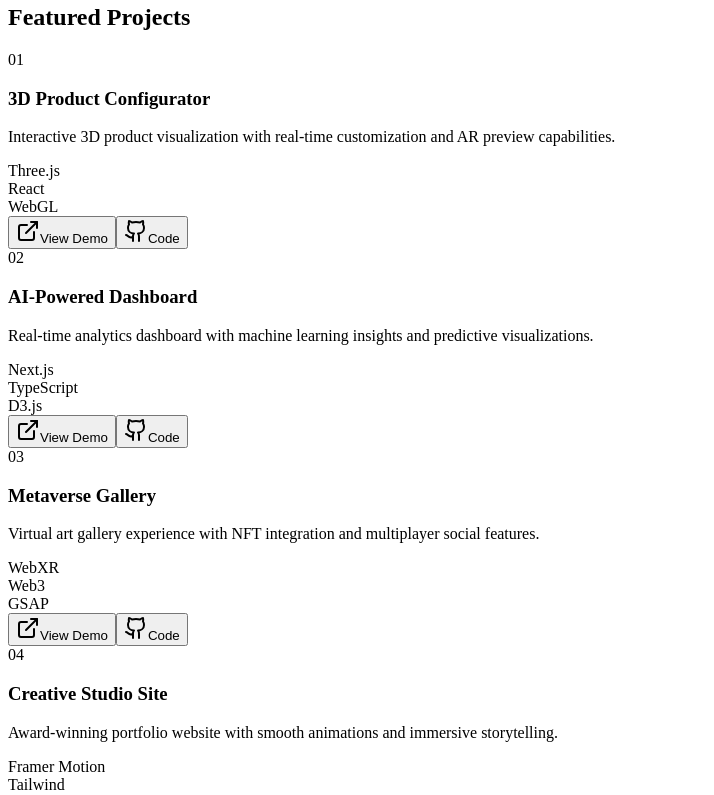
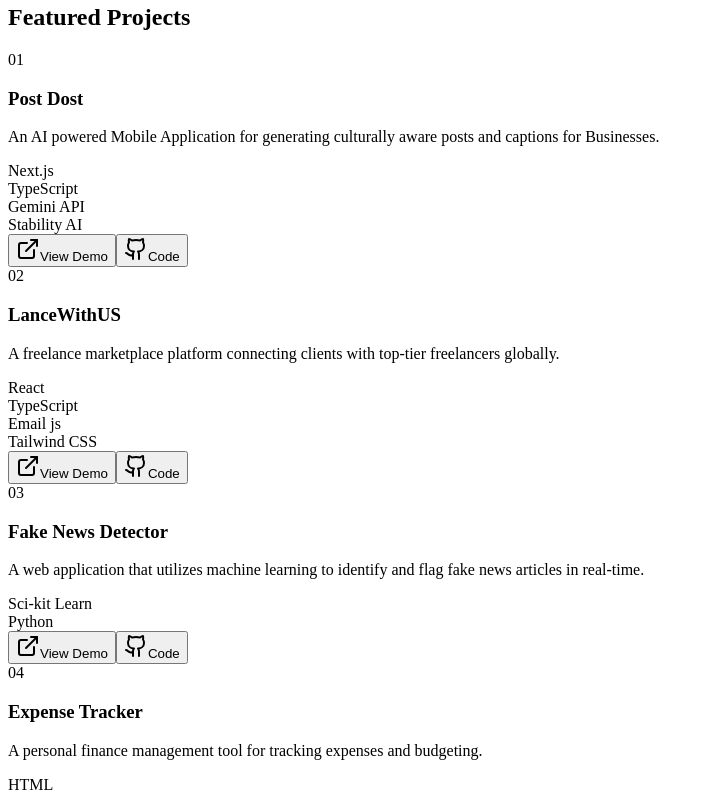
Before and after one commit to AbishekRaj2007/Portfolio, a React (Vite) app in the folder client/: page / in a window 1280 px wide. Shown: the part 4660-5455 px from the top of the page, without its empty margins (0-714 px from the left). Built offline with nearby package versions, Linux system fonts and the light colour scheme.

Commit message:
Projects updated

```diff
--- a/client/src/components/ProjectsSection.tsx
+++ b/client/src/components/ProjectsSection.tsx
@@ -8,30 +8,30 @@ import { Badge } from "./ui/badge";
 const projects = [
   {
     id: 1,
-    title: "3D Product Configurator",
-    description: "Interactive 3D product visualization with real-time customization and AR preview capabilities.",
-    tags: ["Three.js", "React", "WebGL"],
+    title: "Post Dost",
+    description: "An AI powered Mobile Application for generating culturally aware posts and captions for Businesses.",
+    tags: ["Next.js", "TypeScript", "Gemini API", "Stability AI"],
     gradient: "from-blue-500/20 to-purple-500/20",
   },
   {
     id: 2,
-    title: "AI-Powered Dashboard",
-    description: "Real-time analytics dashboard with machine learning insights and predictive visualizations.",
-    tags: ["Next.js", "TypeScript", "D3.js"],
+    title: "LanceWithUS",
+    description: " A freelance marketplace platform connecting clients with top-tier freelancers globally.",
+    tags: ["React", "TypeScript", "Email js", "Tailwind CSS"],
     gradient: "from-emerald-500/20 to-cyan-500/20",
   },
   {
     id: 3,
-    title: "Metaverse Gallery",
-    description: "Virtual art gallery experience with NFT integration and multiplayer social features.",
-    tags: ["WebXR", "Web3", "GSAP"],
+    title: "Fake News Detector",
+    description: "A web application that utilizes machine learning to identify and flag fake news articles in real-time.",
+    tags: ["Sci-kit Learn", "Python"],
     gradient: "from-pink-500/20 to-rose-500/20",
   },
   {
     id: 4,
-    title: "Creative Studio Site",
-    description: "Award-winning portfolio website with smooth animations and immersive storytelling.",
-    tags: ["Framer Motion", "Tailwind", "Vite"],
+    title: "Expense Tracker",
+    description: "A personal finance management tool for tracking expenses and budgeting.",
+    tags: ["HTML", "CSS","JS", "MongoDB"],
     gradient: "from-violet-500/20 to-purple-500/20",
   },
 ];
```
Also changed, not shown: client/public/favicon.png.
